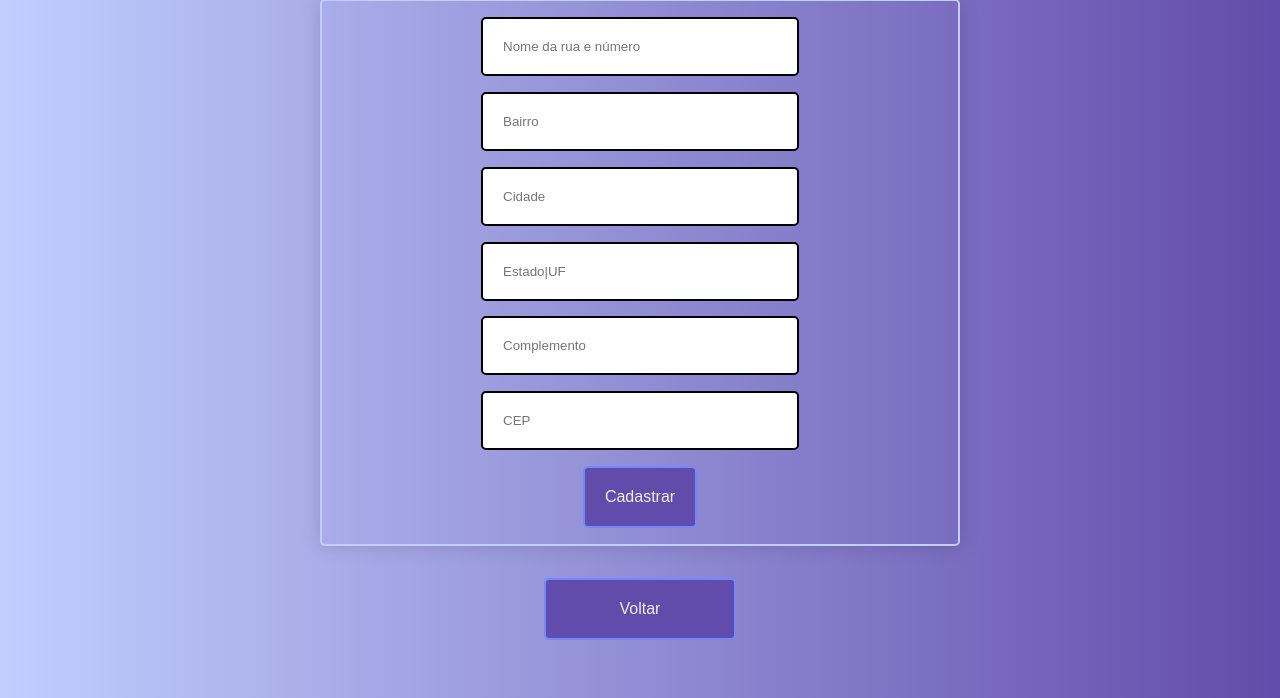
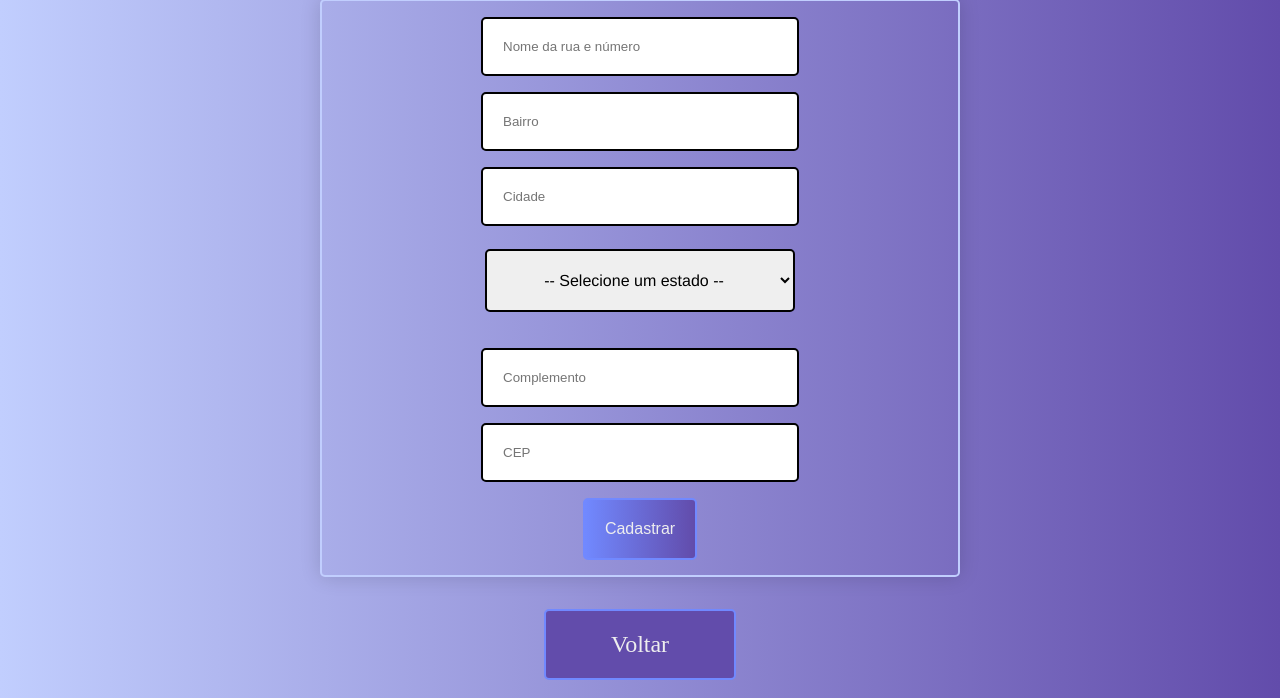
Before and after one commit to firminoneto11/teste-esoft, a Django app: page /cadastro/ in a window 1280 px wide. Shown: the part 102-800 px from the top of the page. Run offline with Django 3.2, Linux system fonts and the light colour scheme.

Commit message:
implementada a lógica de validação de dados no backend e interface de cadastro de endereços

```diff
--- /dev/null
+++ b/core/engine/validate_form.py
@@ -0,0 +1,70 @@
+import requests
+
+country_uf = {
+        'RO': 'Rondônia',
+        'AC': 'Acre',
+        'AM': 'Amazonas',
+        'RR': 'Roraima',
+        'PA': 'Pará',
+        'AP': 'Amapá',
+        'TO': 'Tocantins',
+        'MA': 'Maranhão',
+        'PI': 'Piauí',
+        'CE': 'Ceará',
+        'RN': 'Rio Grande do Norte',
+        'PB': 'Paraíba',
+        'PE': 'Pernambuco',
+        'AL': 'Alagoas',
+        'SE': 'Sergipe',
+        'BA': 'Bahia',
+        'MG': 'Minas Gerais',
+        'ES': 'Espírito Santo',
+        'RJ': 'Rio de Janeiro',
+        'SP': 'São Paulo',
+        'PR': 'Paraná',
+        'SC': 'Santa Catarina',
+        'RS': 'Rio Grande do Sul',
+        'MS': 'Mato Grosso do Sul',
+        'MT': 'Mato Grosso',
+        'GO': 'Goiás',
+        'DF': 'Distrito Federal'
+    }
+
+
+def is_valid(inputted):
+    """
+    Essa função irá verificar o QueryDict trago pelo método POST do nosso frontend e fazer uma verificação dos campos an
+    tes de persistir os dados no banco de dados.
+    :param inputted: Query Dict trago pelo POST
+    :return: Um valor booleano
+    """
+    for key in inputted.keys():
+
+        if key != 'complemento':
+            if len(inputted.get(key)) == 0:
+                return False
+            else:
+                pass
+
+        if key == 'estado':
+            if inputted.get(key) not in country_uf.values():
+                return False
+            else:
+                pass
+
+        if key == 'cep':
+            if len(inputted.get(key)) != 8:
+                return False
+            else:
+                cep = inputted.get(key)
+                try:
+                    int(cep)
+                except (TypeError, ValueError):
+                    return False
+                else:
+                    url = f"https://viacep.com.br/ws/{cep}/json/"
+                    response = requests.get(url)
+                    response = response.json()
+                    if 'erro' in response.keys():
+                        return False
+    return True
--- a/core/static/css/botao.css
+++ b/core/static/css/botao.css
@@ -27,3 +27,31 @@
     color: black;
     background-color: #A0DDFF;
 }
+
+/* Estilos para o botão voltar */
+
+.voltar {
+    display: block;
+    font-family: 'proxima nova';
+    text-decoration: none;
+    font-size: 1.5rem;
+    color: #eeeeee;
+    border: #7189FF 2px solid;
+    border-radius: 5px;
+    background-color: #624CAB;
+    padding: 20px;
+    transition: 0.3s;
+    text-align: center;
+    min-width: fit-content;
+    margin-left: auto;
+    margin-right: auto;
+    margin-top: 2.5%;
+    width: 15%;
+}
+
+.voltar:hover {
+    color: #eeeeee;
+    background-color: #7189FF;
+    border: #A0DDFF 2px solid;
+    cursor: pointer;
+}
--- /dev/null
+++ b/core/static/css/select.css
@@ -0,0 +1,28 @@
+
+.select {
+    display: block;
+    margin-left: auto;
+    margin-right: auto;
+    padding: 20px;
+    font-family: Helvetica;
+    font-size: 1rem;
+    min-width: fit-content;
+    width: 73%;
+    transition: 0.3s;
+}
+
+.select select {
+    border: black solid 2px;
+    border-radius: 5px;
+}
+
+.select select:focus {
+    border: blue solid 2px;
+    border-radius: 5px;
+    outline: none;
+}
+
+.select select:hover {
+    border: greenyellow solid 2px;
+    border-radius: 5px;
+}
--- a/core/templates/cadastro.html
+++ b/core/templates/cadastro.html
@@ -10,6 +10,7 @@
     <link rel="stylesheet" href="{% static './css/reset.css' %}">
     <link rel="stylesheet" href="{% static './css/address_form.css' %}">
     <link rel="stylesheet" href="{% static './css/botao.css' %}">
+    <link rel="stylesheet" href="{% static './css/select.css' %}">
     <title>E-Soft Cadastro de Endereços</title>
 </head>
 
@@ -19,32 +20,62 @@
         <h1 class="title">Cadastrar Endereço</h1>
     </header>
 
-    <form class="form" action="{% url 'cadastro' %}" method="post">
+    <form class="form" action="{% url 'cadastro' %}" method="post" autocomplete="off">
         {% csrf_token %}
         <label for="rua"></label>
-        <input type="text" placeholder="Nome da rua e número">
+        <input name="rua" type="text" placeholder="Nome da rua e número">
 
         <label for="bairro"></label>
-        <input type="text" placeholder="Bairro">
+        <input name="bairro" type="text" placeholder="Bairro">
 
         <label for="cidade"></label>
-        <input type="text" placeholder="Cidade">
+        <input name="cidade" type="text" placeholder="Cidade">
 
         <label for="uf"></label>
-        <input type="text" placeholder="Estado|UF">
+        <div class="select">
+            <select name="uf" class="select" style="text-align: center;">
+                <option value="none">-- Selecione um estado --</option>
+                <option value="RO">Rondônia</option>
+                <option value="AC">Acre</option>
+                <option value="AM">Amazonas</option>
+                <option value="RR">Roraima</option>
+                <option value="PA">Pará</option>
+                <option value="AP">Amapá</option>
+                <option value="TO">Tocantins</option>
+                <option value="MA">Maranhão</option>
+                <option value="PI">Piauí</option>
+                <option value="CE">Ceará</option>
+                <option value="RN">Rio Grande do Norte</option>
+                <option value="PB">Paraíba</option>
+                <option value="PE">Pernambuco</option>
+                <option value="AL">Alagoas</option>
+                <option value="SE">Sergipe</option>
+                <option value="BA">Bahia</option>
+                <option value="MG">Minas Gerais</option>
+                <option value="ES">Espírito Santo</option>
+                <option value="RJ">Rio de Janeiro</option>
+                <option value="SP">São Paulo</option>
+                <option value="PR">Paraná</option>
+                <option value="SC">Santa Catarina</option>
+                <option value="RS">Rio Grande do Sul</option>
+                <option value="MS">Mato Grosso do Sul</option>
+                <option value="MT">Mato Grosso</option>
+                <option value="GO">Goiás</option>
+                <option value="DF">Distrito Federal</option>
+            </select>
+        </div>
 
         <label for="complemento"></label>
-        <input type="text" placeholder="Complemento">
+        <input name="complemento" type="text" placeholder="Complemento">
 
         <label for="cep"></label>
-        <input type="text" placeholder="CEP">
+        <input name="cep" type="text" placeholder="CEP">
 
-        <button class="botao" type="submit">Cadastrar</button>
+        <button class="botao" style="background-image: linear-gradient(to left, #624CAB, #7189FF);"
+            type="submit">Cadastrar</button>
     </form>
 
-    <form action="{% url 'home' %}" method="get">
-        <button class="botao" type="submit">Voltar</button>
-    </form>
+    <a href="{% url 'home' %}" class="voltar">Voltar</a>
 
 </body>
 
--- a/core/views.py
+++ b/core/views.py
@@ -1,9 +1,38 @@
 from django.shortcuts import render
+from core.engine.validate_form import is_valid, country_uf
+from core.models import Enderecos
 
 
 def index(request):
-    return render(request, 'index.html')
+    stored_addresses = Enderecos.objects.all()
+    context = {'stored_addresses': stored_addresses}
+    return render(request, 'index.html', context)
 
 
 def cadastro(request):
+    form_fields = {'rua': '', 'bairro': '', 'cidade': '', 'estado': '', 'complemento': '', 'cep': ''}
+    if str(request.method) == 'POST':
+        inputted_data = request.POST
+        for key, value in inputted_data.items():
+            if key == 'rua':
+                form_fields['rua'] = value
+            elif key == 'bairro':
+                form_fields['bairro'] = value
+            elif key == 'cidade':
+                form_fields['cidade'] = value
+            elif key == 'uf':
+                form_fields['estado'] = country_uf.get(value)
+            elif key == 'complemento':
+                form_fields['complemento'] = value
+            else:
+                form_fields['cep'] = value
+
+        if is_valid(form_fields):
+            new_endereco = Enderecos(**form_fields)
+            new_endereco.save()
+            request.method = 'GET'
+            return render(request, 'cadastro.html')
+        else:
+            request.method = 'GET'
+            return render(request, 'cadastro.html')
     return render(request, 'cadastro.html')
```
Also changed, not shown: core/models.py (+9 -0 lines), core/static/css/table.css (+3 -6 lines), core/templates/index.html (+8 -6 lines), core/engine/__init__.py (added), core/migrations/0001_initial.py (added), core/migrations/0002_rename_endereco_enderecos.py (added), core/migrations/0003_alter_enderecos_estado.py (added), enderecos.db.
